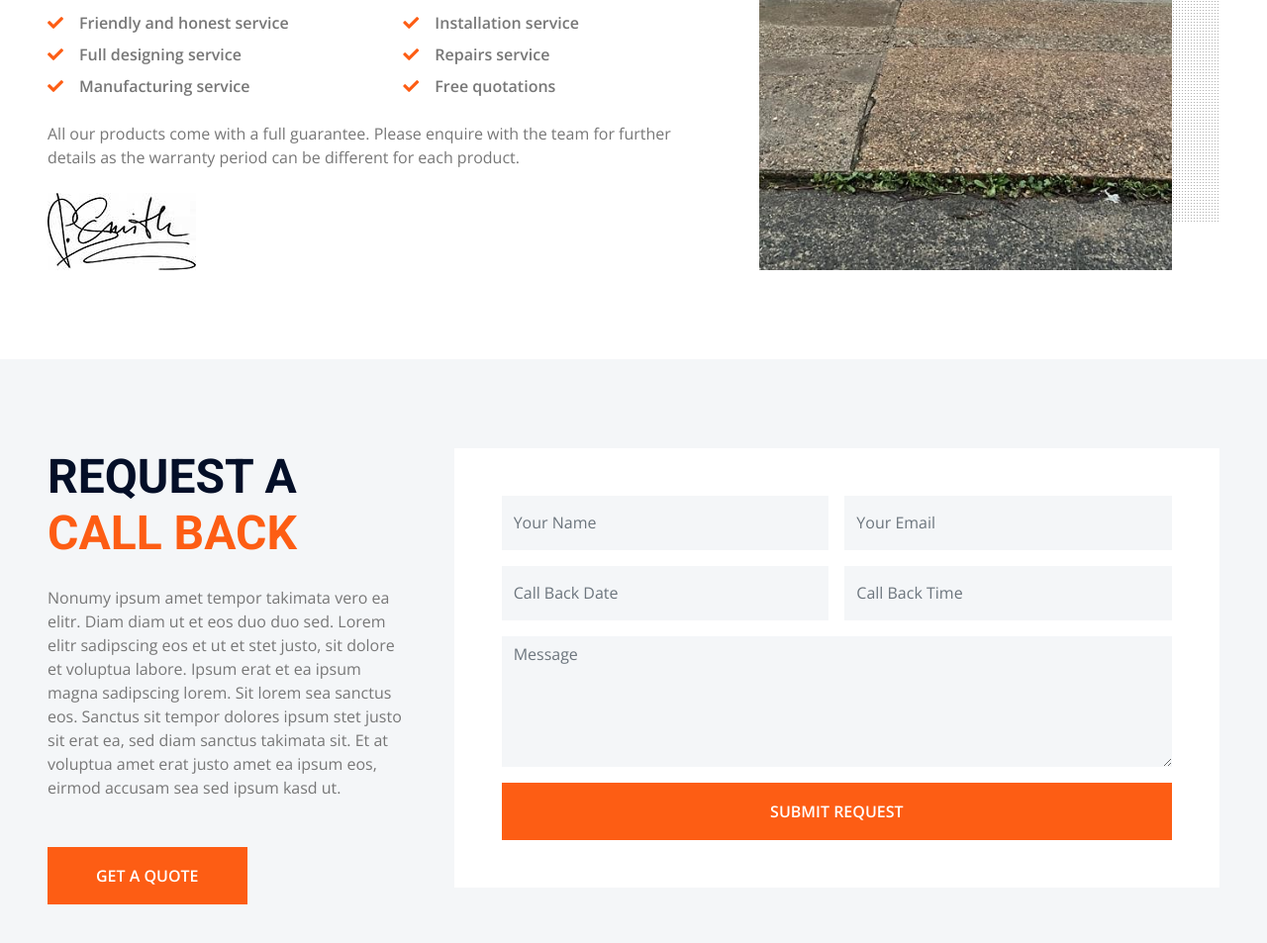
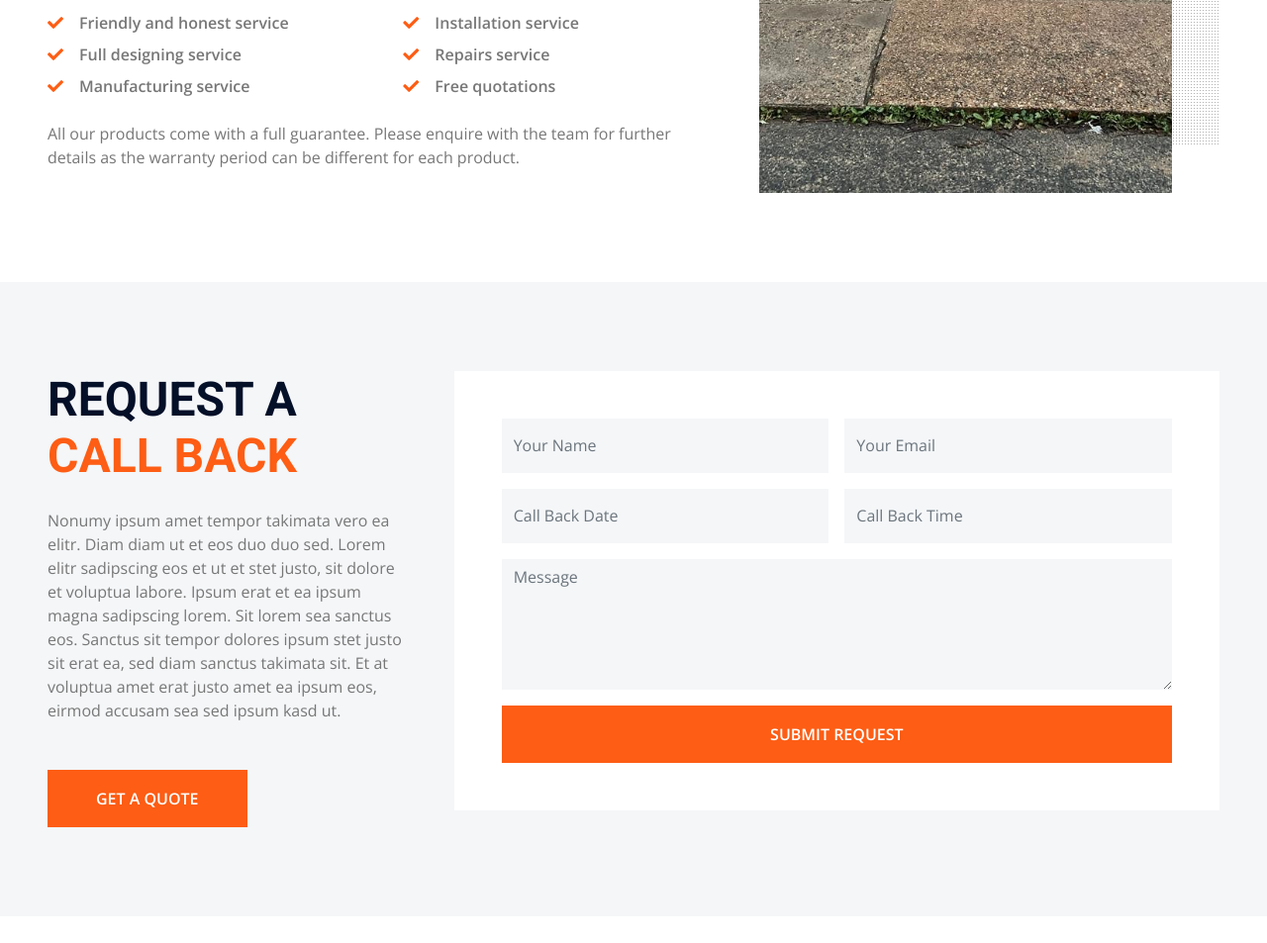
Before and after one commit to Hafiz-Anas/Sahib_Metal_Fabrications, a plain HTML site: page about.html in a window 1280 px wide. Shown: the part 1026-1979 px from the top of the page at 99% size. Drawn offline with nearby package versions, Linux system fonts and the light colour scheme.

Commit message:
fix issue in about section

```diff
--- a/about.html
+++ b/about.html
@@ -129,7 +129,6 @@
                 </div>
                 <p class="mb-4">All our products come with a full guarantee. Please enquire with the team for further
                     details as the warranty period can be different for each product.</p>
-                <img alt="" src="img/signature.jpg">
             </div>
             <div class="col-lg-5 pb-5" style="min-height: 400px;">
                 <div class="position-relative bg-dark-radial h-100 ms-5">
```
Also changed, not shown: index.html (+0 -1 lines).
